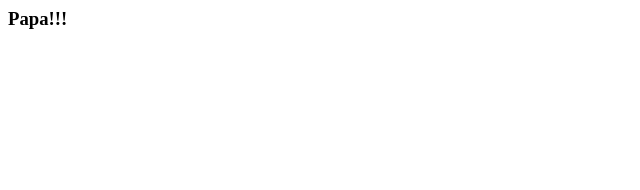
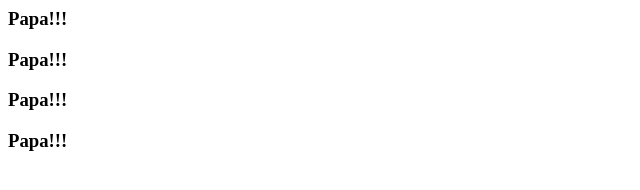
Before and after one commit to Praewzii/Project, a plain HTML site: page index.html in a window 1280 px wide. Shown: the whole page, without its empty margins (0-640 px from the left). Drawn offline with Linux system fonts and the light colour scheme.

Commit message:
commit 2 html

```diff
--- a/index.html
+++ b/index.html
@@ -6,6 +6,10 @@
 <body>
 
 <h3>Papa!!!</h3>
+<h3>Papa!!!</h3>
+<h3>Papa!!!</h3>
+<h3>Papa!!!</h3>
+
 
 </body>
 
```
Also changed, not shown: 1 other file.
